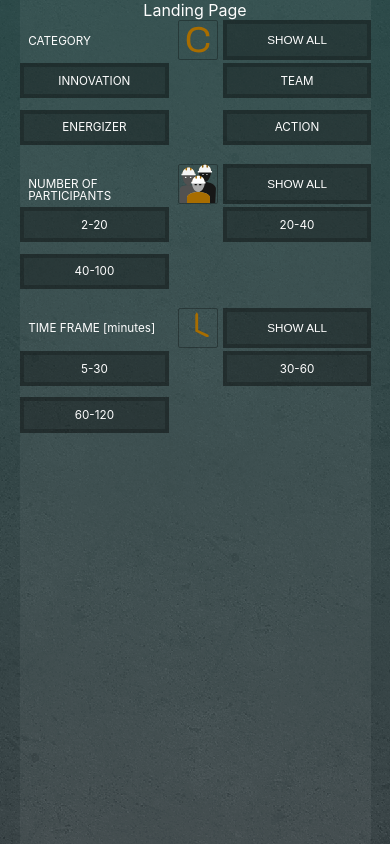
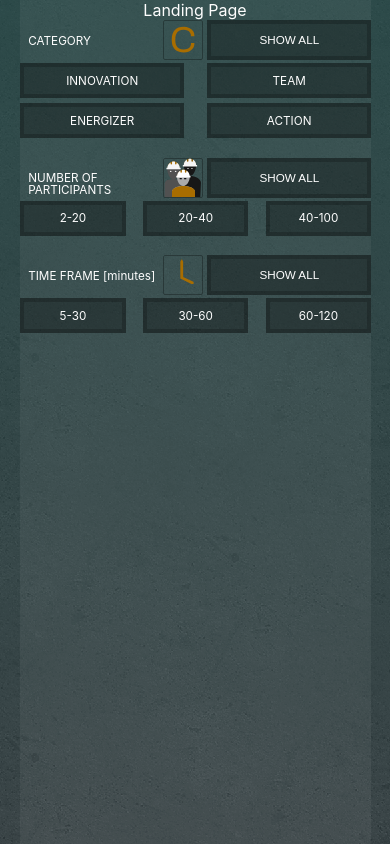
Before and after one commit to HackYourFuture-CPH/kp-toolbox-fp-class21, a React (Create React App) app in the folder packages/client/: page / in a window 390 px wide. Built offline with nearby package versions, Linux system fonts and the light colour scheme.

Commit message:
modified .css and className in .js files to improve reponsiveness

```diff
--- a/packages/client/src/components/FilteringArea/FilteringArea.css
+++ b/packages/client/src/components/FilteringArea/FilteringArea.css
@@ -76,6 +76,7 @@
 @media screen and (max-width: 950px) {
   .filtering-area {
     width: 90vw;
+    gap: 0 0.3rem;
   }
   .filtering-category {
     margin: 0% 1% 0% 1%;
@@ -85,13 +86,19 @@
   .filtering-category-title {
     font-size: 2vw;
   }
+  .filtering-area {
+    gap: 0 0.5rem;
+  }
 }
 @media screen and (min-width: 500px) and (max-width: 609px) {
   .filtering-category-title {
-    font-size: 2vw;
+    font-size: 2.1vw;
   }
   .filtering-category {
     margin: 0% 0.2% 0% 0.2%;
+  }
+  .filtering-area {
+    gap: 0 0.3rem;
   }
 }
 @media screen and (min-width: 1px) and (max-width: 499px) {
@@ -99,8 +106,9 @@
     flex-direction: column;
     gap: 1rem;
   }
+
   .filtering-horizontal-flex {
-    justify-content: space-around;
+    justify-content: baseline;
   }
   .filtering-category-mobile-view {
     display: flex;
@@ -109,62 +117,57 @@
     font-size: 3vw;
     line-height: 100%;
     padding-left: 0.5rem;
+    width: 90%;
   }
   .filtering-category {
     width: 100%;
+    margin: 0% 0.4% 0% 0.2%;
   }
   .filtering-option {
     width: 25vw;
     font-size: 3vw;
+    height: 1.7rem;
   }
 
   .show-all-button {
     line-height: 24px;
     font-size: 3vw;
-    width: 38vw;
+    width: 42vw;
   }
-  .filtering-checkbox-mobile-view {
+  .filtering-checkbox-mobile-view-for-category,
+  .filtering-checkbox-mobile-view-for-timeframe,
+  .filtering-checkbox-mobile-view-for-participants {
     display: flex;
-    justify-content: baseline;
+    justify-content: space-between;
     flex-wrap: wrap;
-    gap: 0.5rem 1.5rem;
+    gap: 0.1rem;
+  }
+
+  .filtering-checkbox-mobile-view-for-category .filtering-option {
+    width: 40vw;
+    height: 1.7rem;
+  }
+}
+
+@media screen and (min-width: 1px) and (max-width: 300px) {
+  .show-all-button {
+    width: 42vw;
+    font-size: 3.7vw;
+  }
+  .filtering-checkbox-mobile-view-for-category .filtering-option {
+    width: 40vw;
+    height: 1.2rem;
   }
 
   .filtering-option {
-    width: 40vw;
-  }
-  .filtering-category-title {
-    width: 90%;
-  }
-}
-@media screen and (min-width: 1px) and (max-width: 450px) {
-  .filtering-checkbox-mobile-view {
-    gap: 0.5rem;
-    justify-content: space-between;
-  }
-  .filtering-option {
-    width: 36vw;
-    height: 1.7rem;
-  }
-
-  .filtering-category-title {
-    width: 100%;
+    height: 1.2rem;
+    font-size: 3.7vw;
   }
   .filtering-category {
     margin: 0% 0.4% 0% 0.2%;
   }
-}
-@media screen and (min-width: 1px) and (max-width: 300px) {
-  .filtering-option,
-  .show-all-button {
-    width: 25vw;
-    font-size: 3.1vw;
-  }
-
-  .filtering-option {
-    height: 1.5rem;
-  }
-  .filtering-category {
-    margin: 0% 0.4% 0% 0.2%;
+  .filtering-category-title {
+    font-size: 3.7vw;
+    padding-left: 0.1rem;
   }
 }
--- a/packages/client/src/components/FilteringArea/FilteringSection.js
+++ b/packages/client/src/components/FilteringArea/FilteringSection.js
@@ -48,7 +48,7 @@ export const FilteringSection = ({
           </button>
         </div>
       </div>
-      <div className="filtering-checkbox-mobile-view">
+      <div className={`filtering-checkbox-mobile-view-for-${checkboxName}`}>
         {/* if the data from DB will be use instead of the data from config file, you can pass needed keys as props not to create a separate file for each filtering section  */}
         {data.map((record) => {
           return (
```
